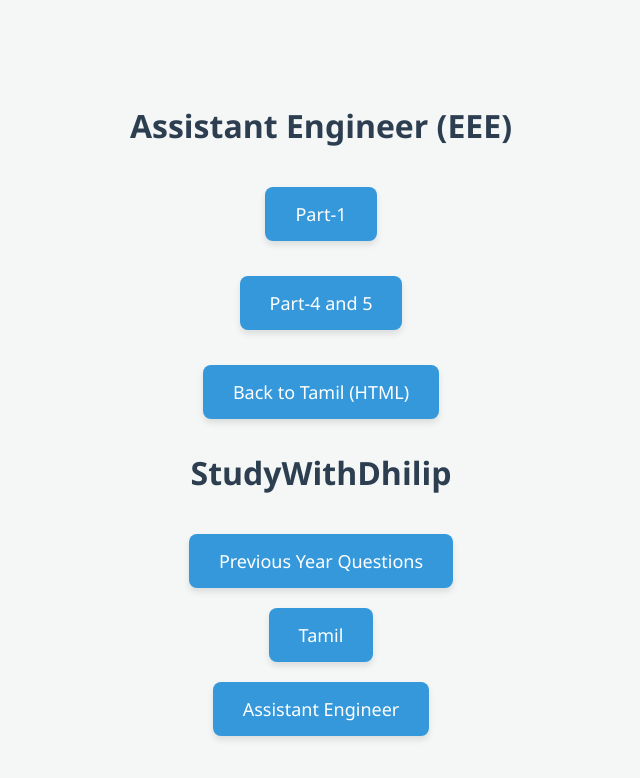
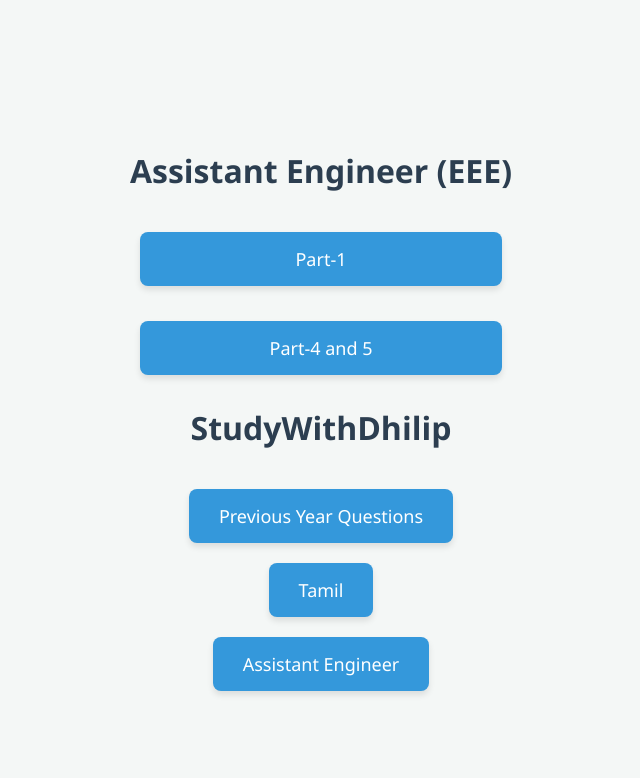
Before and after one commit to dhilip04211-cell/studywithdhilip, a React (Vite) app: page / in a window 1280 px wide. Shown: the top 778 px of the page, without its empty margins (319-959 px from the left). Built offline with nearby package versions, Linux system fonts and the light colour scheme.

Commit message:
Fixed direct part4 routing issue

```diff
--- a/src/App.jsx
+++ b/src/App.jsx
@@ -1,6 +1,6 @@
 import React from "react";
-import { HashRouter, Routes, Route, Link } from "react-router-dom";
-import PPPartOne from "./PPPpart-1";
+import { HashRouter, Routes, Route, Link, Navigate } from "react-router-dom";
+import PPPartOne from "./PPPoart-1";
 import PartFourFive from "./PartFourFive";
 
 function Home() {
@@ -8,18 +8,9 @@ function Home() {
     <div style={{ textAlign: "center", marginTop: "50px" }}>
       <h1>Assistant Engineer (EEE)</h1>
 
-      <div style={{ display: "flex", flexDirection: "column", gap: "15px", alignItems: "center" }}>
-        <Link to="/part1" className="btn">
-          Part-1
-        </Link>
-
-        <Link to="/part4" className="btn">
-          Part-4 and 5
-        </Link>
-
-        <a href="./Tamil/Tamil.html" className="btn">
-          Back to Tamil (HTML)
-        </a>
+      <div style={{ display: "flex", flexDirection: "column", gap: "15px" }}>
+        <Link to="/part1" className="btn">Part-1</Link>
+        <Link to="/part4" className="btn">Part-4 and 5</Link>
       </div>
     </div>
   );
@@ -32,6 +23,9 @@ export default function App() {
         <Route path="/" element={<Home />} />
         <Route path="/part1" element={<PPPartOne />} />
         <Route path="/part4" element={<PartFourFive />} />
+
+        {/* fallback route */}
+        <Route path="*" element={<Navigate to="/part4" replace />} />
       </Routes>
     </HashRouter>
   );
```
Also changed, not shown: vite.config.js (+4 -4 lines).
